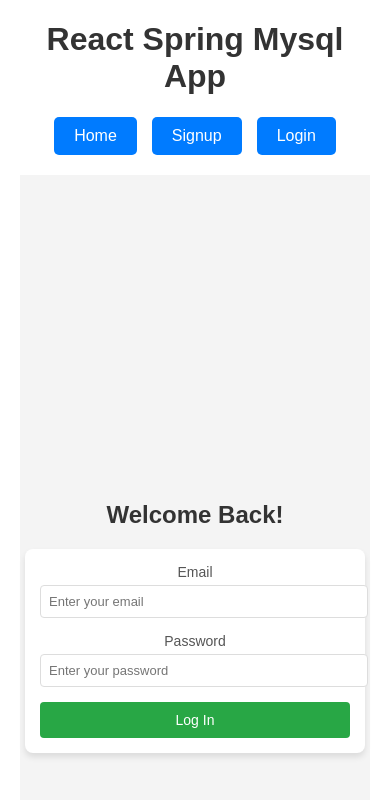
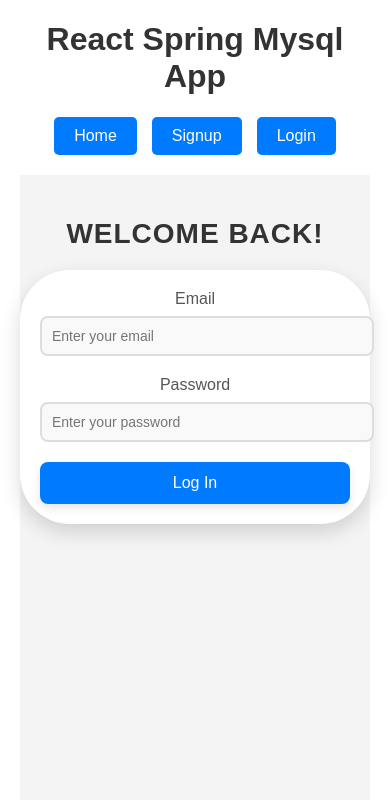
Before and after one commit to sakit333/coorg_react_apring_mysql, a React (Create React App) app in the folder frontend/: page /login in a window 390 px wide. Shown: the top 800 px of the page. Built offline with nearby package versions, Linux system fonts and the light colour scheme; no server answers.

Commit message:
done with design

```diff
--- a/frontend/src/components/Login/Login.css
+++ b/frontend/src/components/Login/Login.css
@@ -2,86 +2,106 @@
 .login-container {
   display: flex;
   flex-direction: column;
-    justify-content: center;
+  justify-content: top;
   align-items: center;
   min-height: 100vh;
   background: #f4f4f4;
-    font-family: Arial, sans-serif;
+  font-family: 'Arial', sans-serif;
   padding: 20px;
 }
 
 /* Form Title */
 .login-container h2 {
   margin-bottom: 20px;
-    font-size: 24px;
+  font-size: 28px; /* Larger font size for the title */
   color: #333;
+  font-weight: 600; /* Slightly bolder title */
+  text-transform: uppercase; /* To make the title look more sleek */
+  letter-spacing: 1px; /* Add spacing between letters for a refined look */
 }
 
 /* Form Styling */
 .login-form {
   width: 100%;
-    max-width: 400px;
+  max-width: 450px; /* Slightly wider for more space */
   background: #fff;
-    padding: 20px;
-    border-radius: 8px;
-    box-shadow: 0 4px 6px rgba(0, 0, 0, 0.1);
+  padding: 50px;
+  border-radius: 50px; /* Round corners more for a softer look */
+  box-shadow: 0 8px 20px rgba(0, 0, 0, 0.15); /* Stronger shadow for depth */
+  transition: transform 0.3s ease, box-shadow 0.3s ease; /* Smooth transition for hover effects */
 }
 
-  .form-group {
-    margin-bottom: 15px;
+/* Hover effect for form container */
+.login-form:hover {
+  transform: scale(1.02); /* Slightly enlarge the form on hover */
+  box-shadow: 0 12px 30px rgba(0, 0, 0, 0.2); /* Enhanced shadow on hover */
 }
 
+/* Form group styling */
+.form-group {
+  margin-bottom: 20px;
+}
+
+/* Label styling */
 .form-group label {
   display: block;
-    margin-bottom: 5px;
-    font-size: 14px;
+  margin-bottom: 8px;
+  font-size: 16px;
   color: #555;
+  font-weight: 500;
 }
 
+/* Input field styling */
 .form-group input {
   width: 100%;
-    padding: 10px;
-    font-size: 14px;
-    border: 1px solid #ddd;
-    border-radius: 4px;
+  padding: 12px;
+  font-size: 16px;
+  border: 2px solid #ddd;
+  border-radius: 8px; /* Slightly larger border radius for input fields */
   outline: none;
-    transition: border-color 0.3s ease-in-out;
+  transition: all 0.3s ease-in-out; /* Smooth transition for border change */
+  background-color: #f9f9f9; /* Light background for input fields */
 }
 
+/* Focus effect for input fields */
 .form-group input:focus {
-    border-color: #28a745;
+  border-color: #007bff; /* Blue border on focus */
+  background-color: #eaf4ff; /* Light blue background on focus */
 }
 
 /* Button Styling */
 .submit-button {
   width: 100%;
-    padding: 12px;
-    font-size: 16px;
+  padding: 14px;
+  font-size: 18px;
   color: #fff;
-    background-color: #28a745;
+  background-color: #007bff; /* Blue button */
   border: none;
-    border-radius: 4px;
+  border-radius: 8px;
   cursor: pointer;
-    transition: background-color 0.3s ease-in-out;
+  transition: background-color 0.3s ease, transform 0.2s ease; /* Smooth background change and transform effect */
+  box-shadow: 0px 4px 10px rgba(0, 0, 0, 0.1); /* Shadow to make the button pop */
 }
 
+/* Button hover effect */
 .submit-button:hover {
-    background-color: #218838;
+  background-color: #0056b3; /* Darker blue on hover */
+  transform: translateY(-2px); /* Slightly raise the button on hover */
 }
 
 /* Responsive Design */
 @media (max-width: 480px) {
   .login-form {
-      padding: 15px;
+    padding: 20px;
   }
 
   .form-group input {
-      padding: 8px;
-      font-size: 13px;
+    padding: 10px;
+    font-size: 14px;
   }
 
   .submit-button {
-      padding: 10px;
-      font-size: 14px;
+    padding: 12px;
+    font-size: 16px;
   }
 }
--- a/frontend/src/components/Signup/Signup.css
+++ b/frontend/src/components/Signup/Signup.css
@@ -2,86 +2,105 @@
 .signup-container {
   display: flex;
   flex-direction: column;
-    justify-content: center;
+  justify-content: top;
   align-items: center;
   min-height: 100vh;
   background: #f4f4f4;
-    font-family: Arial, sans-serif;
+  font-family: 'Arial', sans-serif;
   padding: 20px;
 }
 
 /* Form Title */
 .signup-container h2 {
   margin-bottom: 20px;
-    font-size: 24px;
+  font-size: 28px; /* Larger font size for the title */
   color: #333;
+  font-weight: 600; /* Slightly bolder title */
+  text-transform: uppercase; /* To make the title look more sleek */
+  letter-spacing: 1px; /* Add spacing between letters for a refined look */
 }
 
 /* Form Styling */
 .signup-form {
   width: 100%;
-    max-width: 400px;
+  max-width: 450px; /* A bit wider than before for more space */
   background: #fff;
-    padding: 20px;
-    border-radius: 8px;
-    box-shadow: 0 4px 6px rgba(0, 0, 0, 0.1);
+  padding: 50px;
+  border-radius: 50px; /* Round corners more for a softer look */
+  box-shadow: 0 8px 20px rgba(0, 0, 0, 0.15); /* Stronger shadow for depth */
+  transition: transform 0.3s ease, box-shadow 0.3s ease; /* Smooth transition for hover effects */
 }
 
-  .form-group {
-    margin-bottom: 15px;
+/* Hover effect for form container */
+.signup-form:hover {
+  transform: scale(1.02); /* Slightly enlarge the form on hover */
+  box-shadow: 0 12px 30px rgba(0, 0, 0, 0.2); /* Enhance the shadow on hover */
 }
 
+/* Form group styling */
+.form-group {
+  margin-bottom: 20px;
+}
+
+/* Label styling */
 .form-group label {
   display: block;
-    margin-bottom: 5px;
-    font-size: 14px;
+  margin-bottom: 8px;
+  font-size: 16px;
   color: #555;
+  font-weight: 500;
 }
 
+/* Input styling */
 .form-group input {
   width: 100%;
-    padding: 10px;
-    font-size: 14px;
-    border: 1px solid #ddd;
-    border-radius: 4px;
+  padding: 12px;
+  font-size: 16px;
+  border: 2px solid #ddd;
+  border-radius: 8px; /* Slightly larger border radius for input fields */
   outline: none;
-    transition: border-color 0.3s ease-in-out;
+  transition: all 0.3s ease-in-out; /* Smooth transition for border change */
+  background-color: #f9f9f9; /* Light background for input fields */
 }
 
 .form-group input:focus {
-    border-color: #007bff;
+  border-color: #007bff; /* Blue border on focus */
+  background-color: #eaf4ff; /* Light blue background on focus */
 }
 
 /* Button Styling */
 .submit-button {
   width: 100%;
-    padding: 12px;
-    font-size: 16px;
+  padding: 14px;
+  font-size: 18px;
   color: #fff;
   background-color: #007bff;
   border: none;
-    border-radius: 4px;
+  border-radius: 8px;
   cursor: pointer;
-    transition: background-color 0.3s ease-in-out;
+  transition: background-color 0.3s ease, transform 0.2s ease; /* Added transform for hover effect */
+  box-shadow: 0px 4px 10px rgba(0, 0, 0, 0.1); /* Shadow to make the button pop */
 }
 
+/* Button hover effect */
 .submit-button:hover {
   background-color: #0056b3;
+  transform: translateY(-2px); /* Slightly raise the button on hover */
 }
 
 /* Responsive Design */
 @media (max-width: 480px) {
   .signup-form {
-      padding: 15px;
+    padding: 20px;
   }
 
   .form-group input {
-      padding: 8px;
-      font-size: 13px;
+    padding: 10px;
+    font-size: 14px;
   }
 
   .submit-button {
-      padding: 10px;
-      font-size: 14px;
+    padding: 12px;
+    font-size: 16px;
   }
 }
```
Lines whose indentation alone changed are shown as unchanged.
